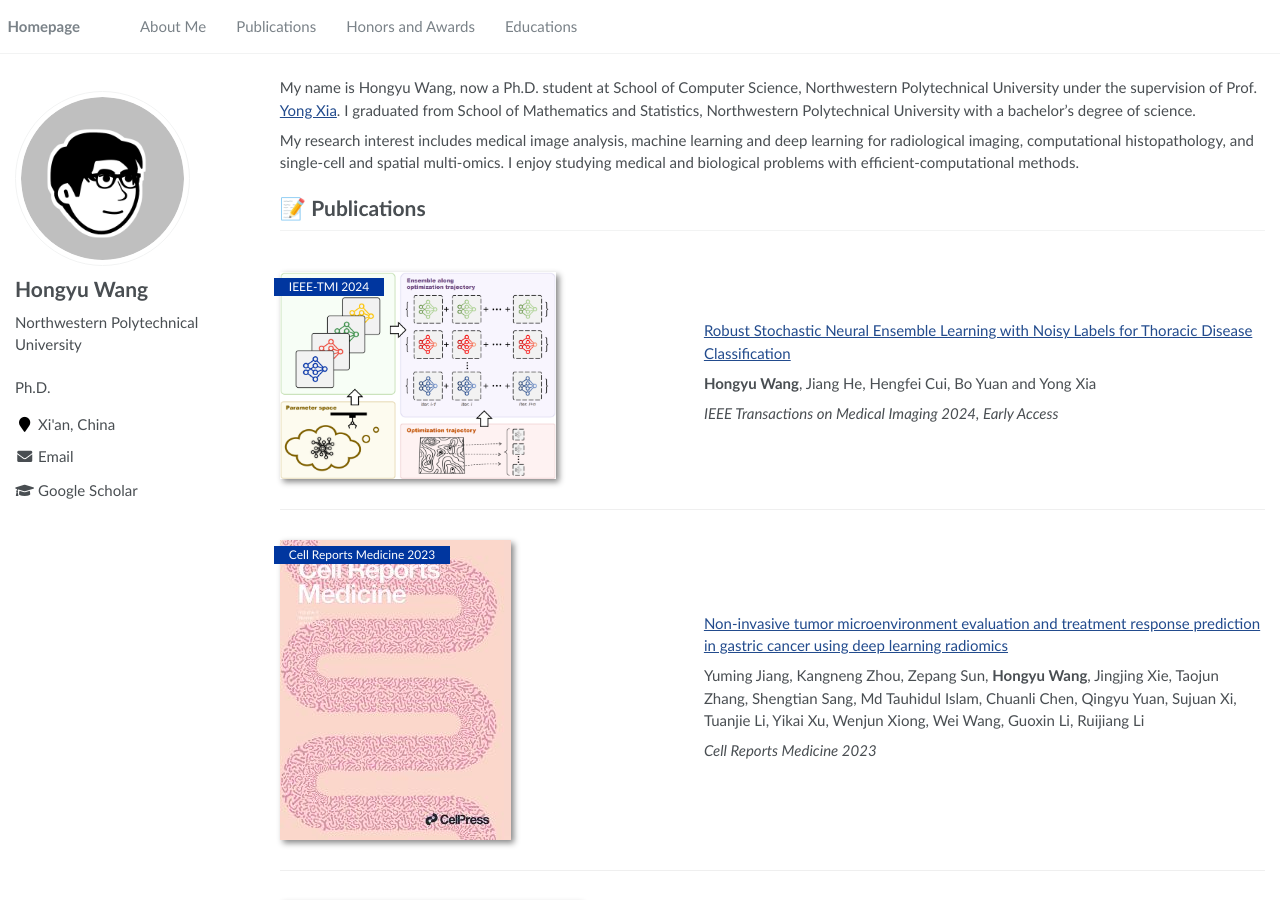
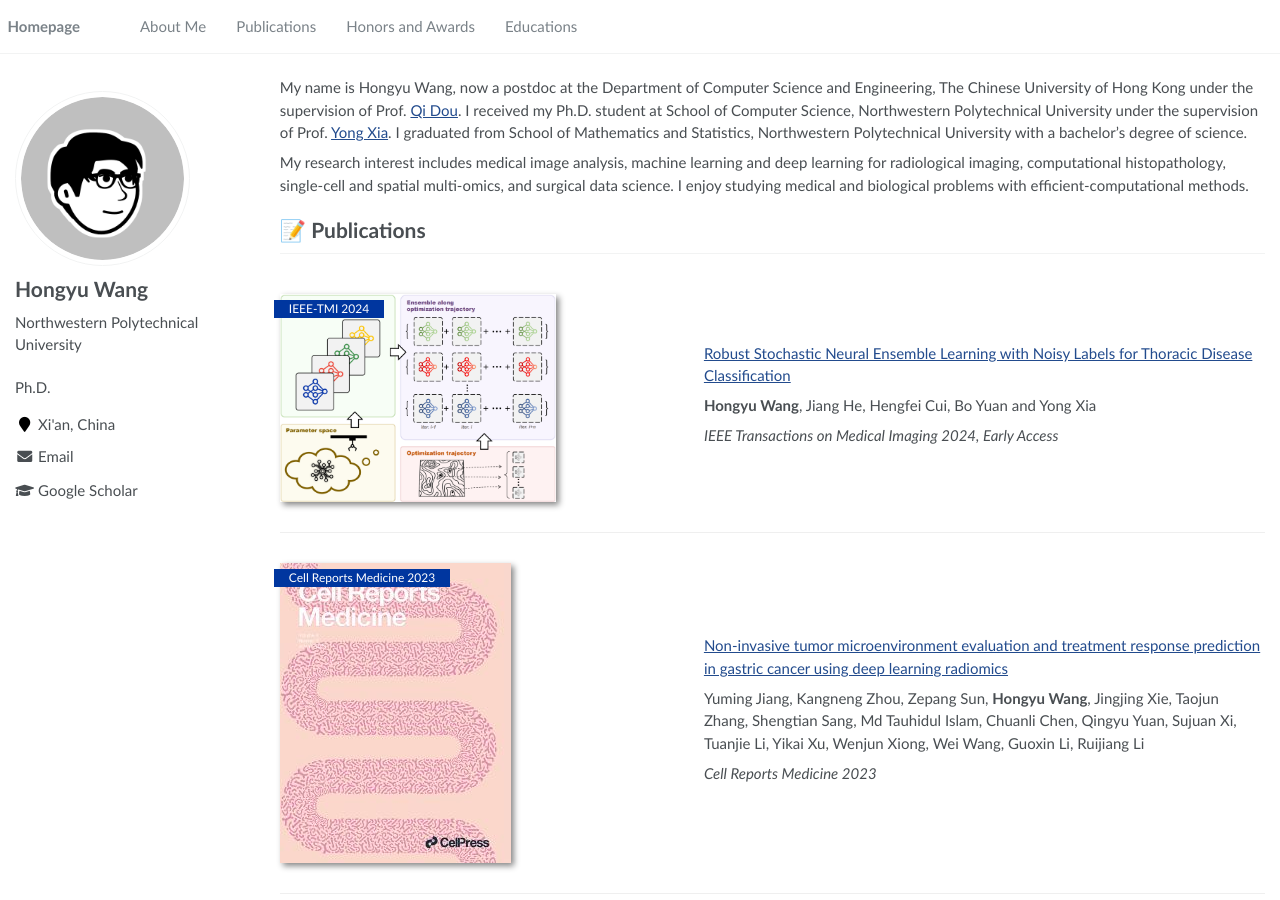
Before and after one commit to hywang01/hywang01.github.io, a Jekyll site: the page built from _pages/about.md, in a window 1280 px wide and 900 px high. Built offline with Jekyll 4.4.1, drawn with Linux system fonts in a browser that asks for light colours.

Commit message:
update bio

```diff
--- a/_pages/about.md
+++ b/_pages/about.md
@@ -17,9 +17,9 @@ redirect_from:
 
 <span class='anchor' id='about-me'></span>
 
-My name is Hongyu Wang, now a Ph.D. student at School of Computer Science, Northwestern Polytechnical University under the supervision of Prof. [Yong Xia](https://teacher.nwpu.edu.cn/yongxia.html). I graduated from School of Mathematics and Statistics, Northwestern Polytechnical University with a bachelor’s degree of science.
+My name is Hongyu Wang, now a postdoc at the Department of Computer Science and Engineering, The Chinese University of Hong Kong under the supervision of Prof. [Qi Dou](https://www.cse.cuhk.edu.hk/~qdou/). I received my Ph.D. student at School of Computer Science, Northwestern Polytechnical University under the supervision of Prof. [Yong Xia](https://teacher.nwpu.edu.cn/yongxia.html). I graduated from School of Mathematics and Statistics, Northwestern Polytechnical University with a bachelor’s degree of science.
 
-My research interest includes medical image analysis, machine learning and deep learning for radiological imaging, computational histopathology, and single-cell and spatial multi-omics. I enjoy studying medical and biological problems with efficient-computational methods.
+My research interest includes medical image analysis, machine learning and deep learning for radiological imaging, computational histopathology, single-cell and spatial multi-omics, and surgical data science. I enjoy studying medical and biological problems with efficient-computational methods.
 
 [//]: # # 🔥 News
 [//]: # - *2022.02*: &nbsp;🎉🎉 Lorem ipsum dolor sit amet, consectetur adipiscing elit. Vivamus ornare aliquet ipsum, ac tempus justo dapibus sit amet.
```
